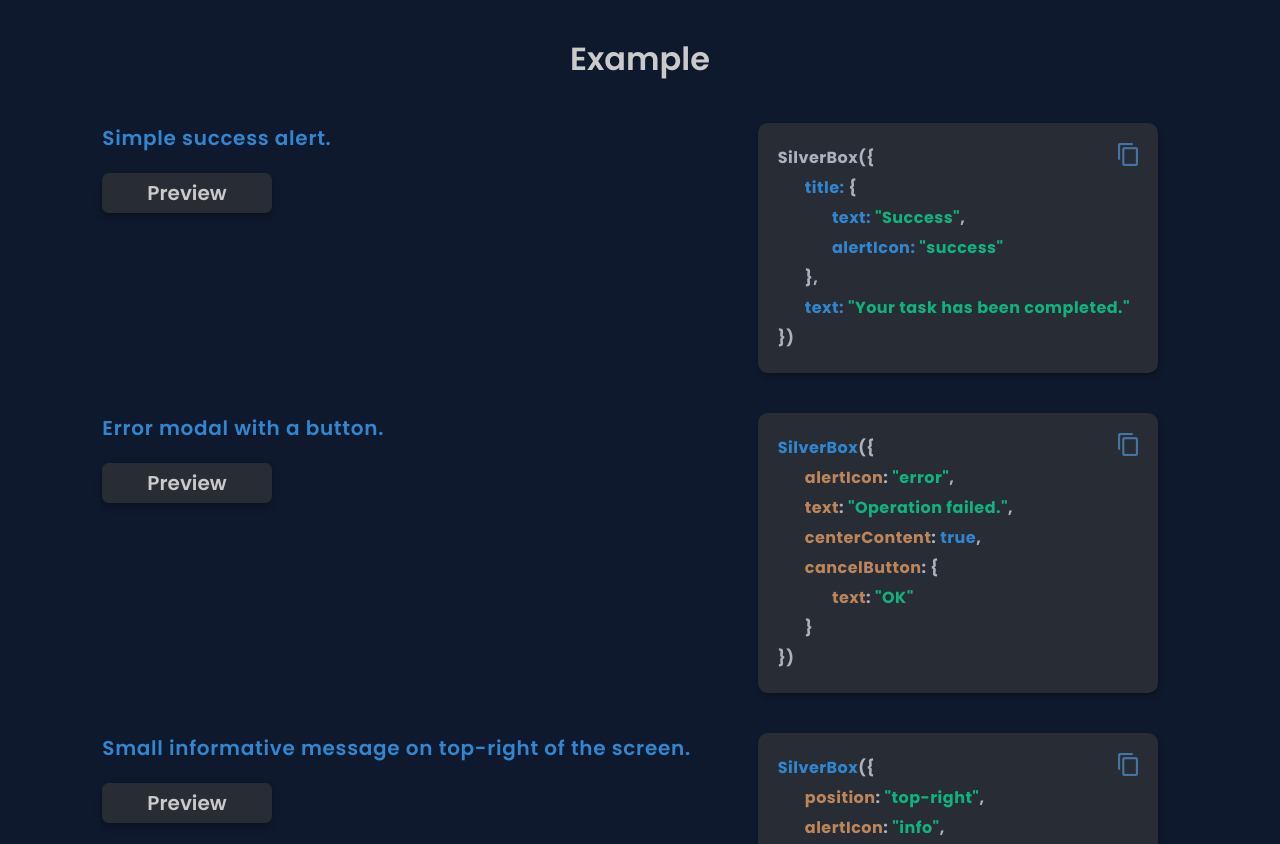
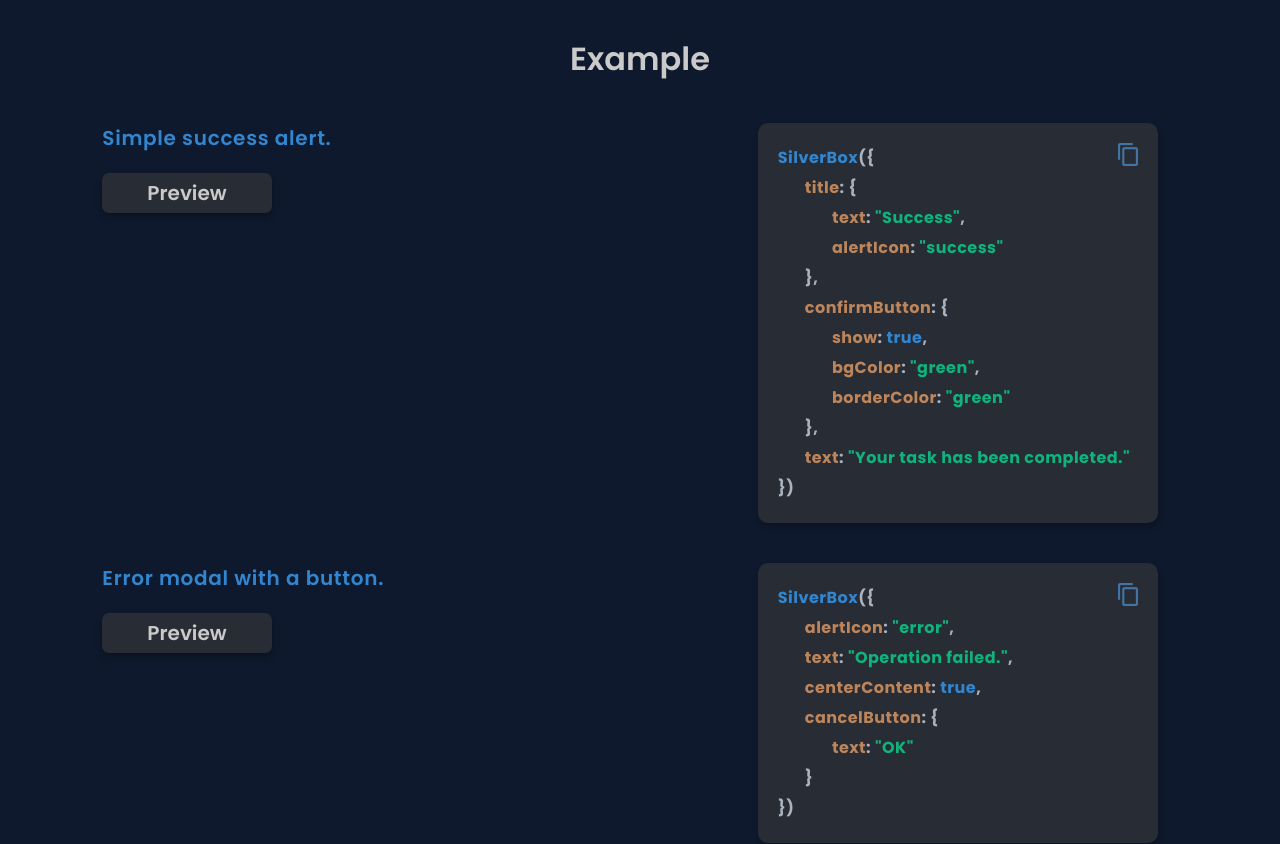
Before and after one commit to Silverethical/silverBox-website, a React (Vite) app: page /landing in a window 1280 px wide. Shown: the part 600-1444 px from the top of the page. Built offline with nearby package versions, Linux system fonts and the light colour scheme; no server answers.

Commit message:
refactor(Example): change an example config

```diff
--- a/src/data/example.js
+++ b/src/data/example.js
@@ -5,6 +5,11 @@ const examples = [
 			title: {
 				text: "Success",
 				alertIcon: "success",
+			},
+			confirmButton: {
+				show:true,
+				bgColor:"green",
+				borderColor:"green",
 			},
 			text: "Your task has been completed.",
 		},
```
